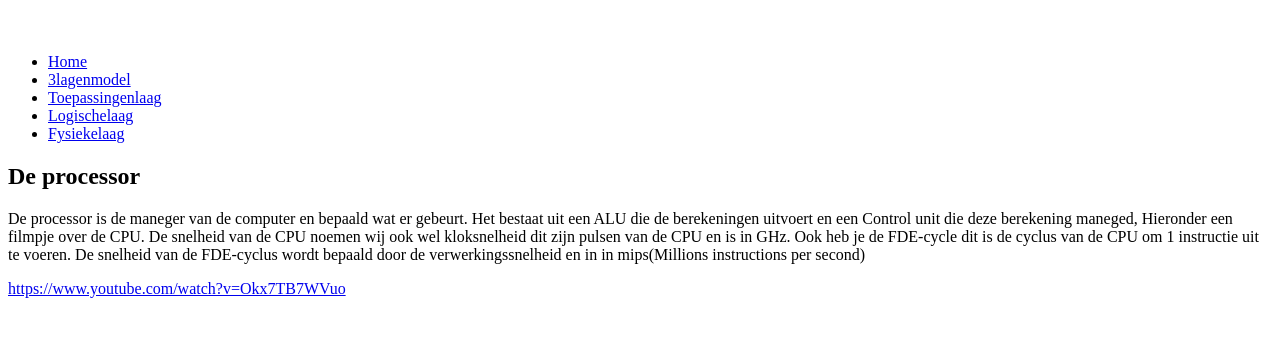
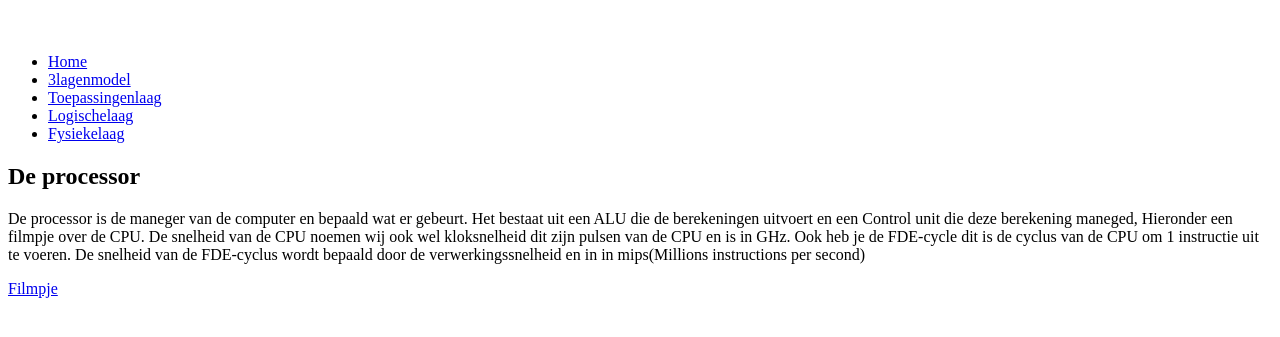
Before and after one commit to Chris6667/Chris6667.github.io, a plain HTML site: page fysiekelaag.html in a window 1280 px wide. Shown: the part 61-398 px from the top of the page. Drawn offline with Linux system fonts and the light colour scheme.

Commit message:
Update fysiekelaag.html

```diff
--- a/fysiekelaag.html
+++ b/fysiekelaag.html
@@ -22,7 +22,7 @@
       De snelheid van de CPU noemen wij ook wel kloksnelheid dit zijn pulsen van de CPU en is in GHz.
     Ook heb je de FDE-cycle dit is de cyclus van de CPU om 1 instructie uit te voeren.
     De snelheid van de FDE-cyclus wordt bepaald door de verwerkingssnelheid en in in mips(Millions instructions per second)</p>
-    <a href="url">https://www.youtube.com/watch?v=Okx7TB7WVuo</a>
+    <a href="https://www.youtube.com/watch?v=Okx7TB7WVuo">Filmpje</a>
   </body>
 
 </html>
```
